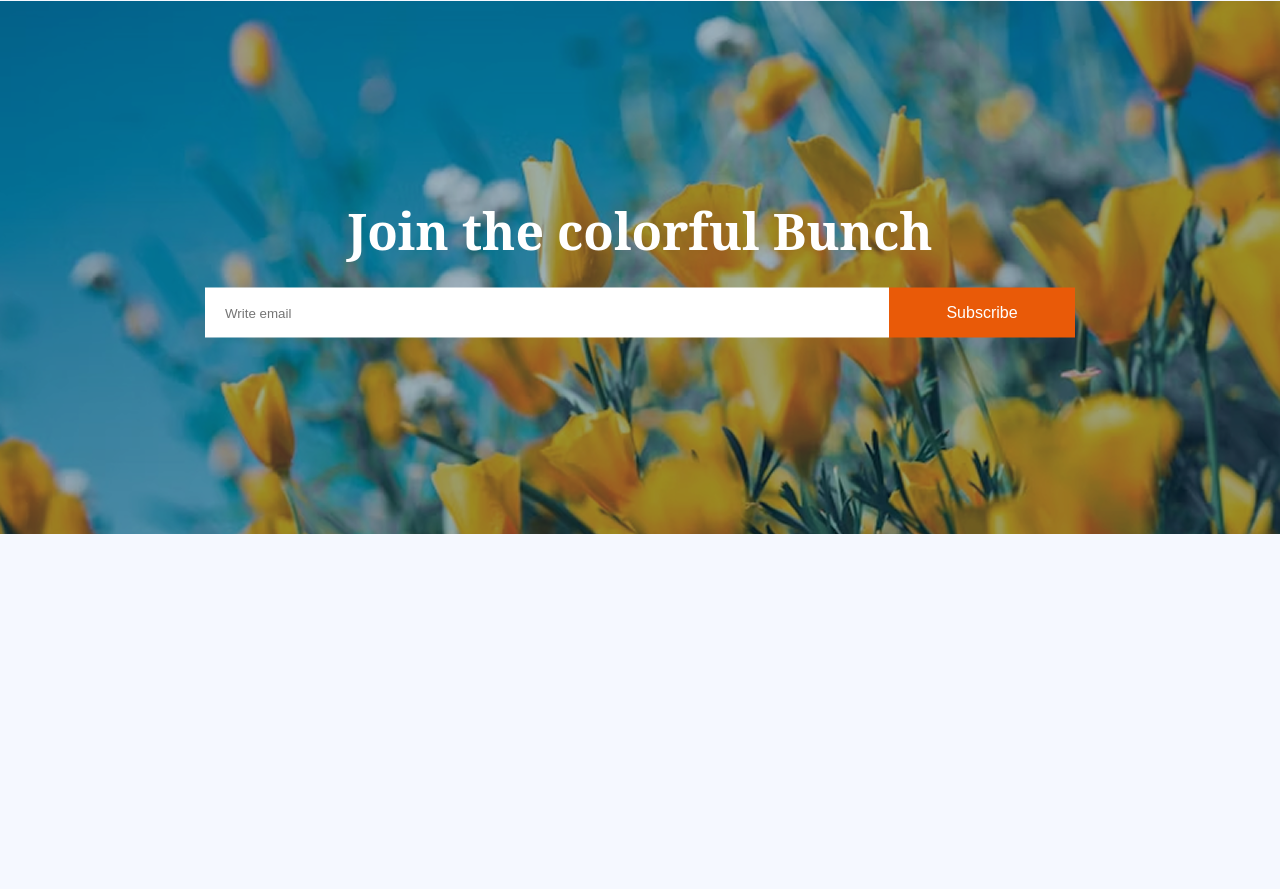
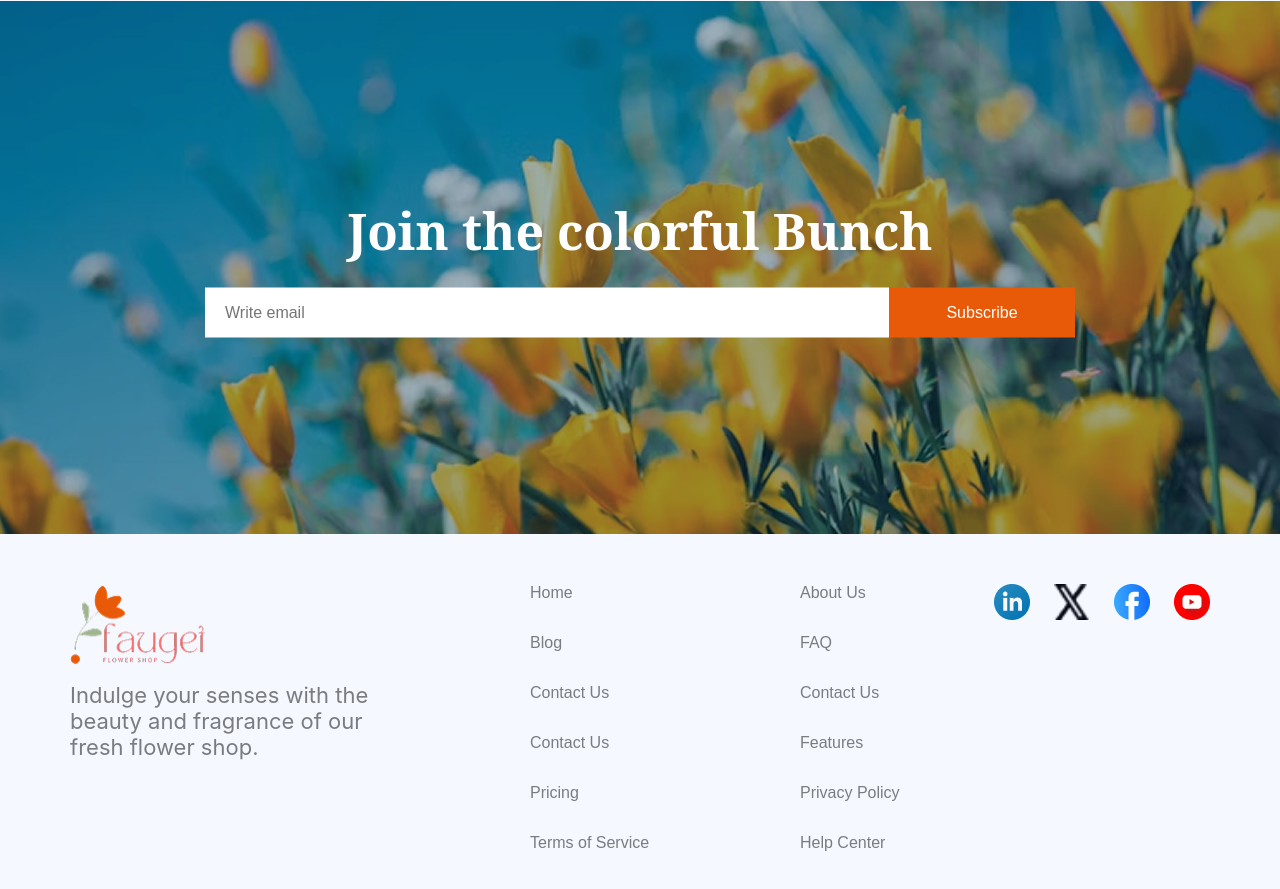
Before and after one commit to skghosh87/Assignment-B12A02-Responsive-Flowers, a plain HTML site: page index.html in a window 1280 px wide. Shown: the part 3735-4624 px from the top of the page. Before the commit the page ends 4269 px from the top, so only its background shows below. Drawn offline with Linux system fonts and the light colour scheme.

Commit message:
Footer section added

```diff
--- a/Styles/styles.css
+++ b/Styles/styles.css
@@ -28,7 +28,7 @@
 /* body */
 body {
   background-color: #f5f8ff;
-  max-width: 1440;
+  max-width: 1440px;
 }
 /* shared styles */
 .display-flex {
@@ -287,17 +287,18 @@ body {
 }
 /* start the colorful image bunch */
 .bunch-section {
-  width: 100%;
+  max-width: 1440px;
   height: 533px;
   background-image: url(../assets/news-letter-bg.png);
   background-size: cover;
   background-position: center;
-  display: flex;
+  /* display: flex;
   justify-content: center;
-  align-items: center;
+  align-items: center; */
   color: white;
   text-align: center;
   position: relative;
+  margin: 0 auto;
 }
 .bunch-content {
   position: absolute;
@@ -317,6 +318,7 @@ body {
 .subscribe-form input[type="email"] {
   width: 644px;
   height: 50px;
+  font-size: 16px;
   padding: 0px 20px;
   border: none;
 }
@@ -330,3 +332,42 @@ body {
   font-size: 16px;
   /* font-weight: bold; */
 }
+/* start footer section  */
+.footer-section {
+  max-width: 1140px;
+  margin: 50px auto;
+}
+.footer-1st {
+  /* justify-content: space-between; */
+  flex-direction: column;
+  width: 359px;
+}
+.footer-1st img {
+  width: 135px;
+  height: 82px;
+}
+.footer-1st p {
+  color: rgba(0, 0, 0, 0.5);
+  font-size: 22px;
+  width: 350px;
+  margin-top: 16px;
+}
+.footer-2nd {
+  display: grid;
+  grid-template-columns: repeat(2, 1fr);
+  gap: 32px;
+}
+.footer-3rd {
+  gap: 24px;
+}
+.footer-li {
+  list-style: none;
+  color: rgba(0, 0, 0, 0.5);
+  margin-left: 110px;
+  width: 128px;
+}
+.icon {
+  width: 36px;
+  height: 36px;
+}
+/* responsive layout  */
--- a/index.html
+++ b/index.html
@@ -191,6 +191,38 @@
         </div>
       </section>
     </main>
-    <footer></footer>
+    <footer>
+      <section class="footer-section display-flex">
+        <div class="footer-1st display-flex">
+          <img src="assets/logo.png" alt="" />
+          <p class="inter-font">
+            Indulge your senses with the beauty and fragrance of our fresh
+            flower shop.
+          </p>
+        </div>
+        <div class="footer-2nd">
+          <ul class="footer-2nd work-sans-font">
+            <li class="footer-li">Home</li>
+            <li class="footer-li">About Us</li>
+            <li class="footer-li">Blog</li>
+            <li class="footer-li">FAQ</li>
+            <li class="footer-li">Contact Us</li>
+            <li class="footer-li">Contact Us</li>
+            <li class="footer-li">Contact Us</li>
+            <li class="footer-li">Features</li>
+            <li class="footer-li">Pricing</li>
+            <li class="footer-li">Privacy Policy</li>
+            <li class="footer-li">Terms of Service</li>
+            <li class="footer-li">Help Center</li>
+          </ul>
+        </div>
+        <div class="footer-3rd display-flex">
+          <img class="icon" src="assets/icon-linkedin.png" alt="" />
+          <img class="icon" src="assets/icon-twitter.png" alt="" />
+          <img class="icon" src="assets/icon-facebook.png" alt="" />
+          <img class="icon" src="assets/icon-youtube.png" alt="" />
+        </div>
+      </section>
+    </footer>
   </body>
 </html>
```
